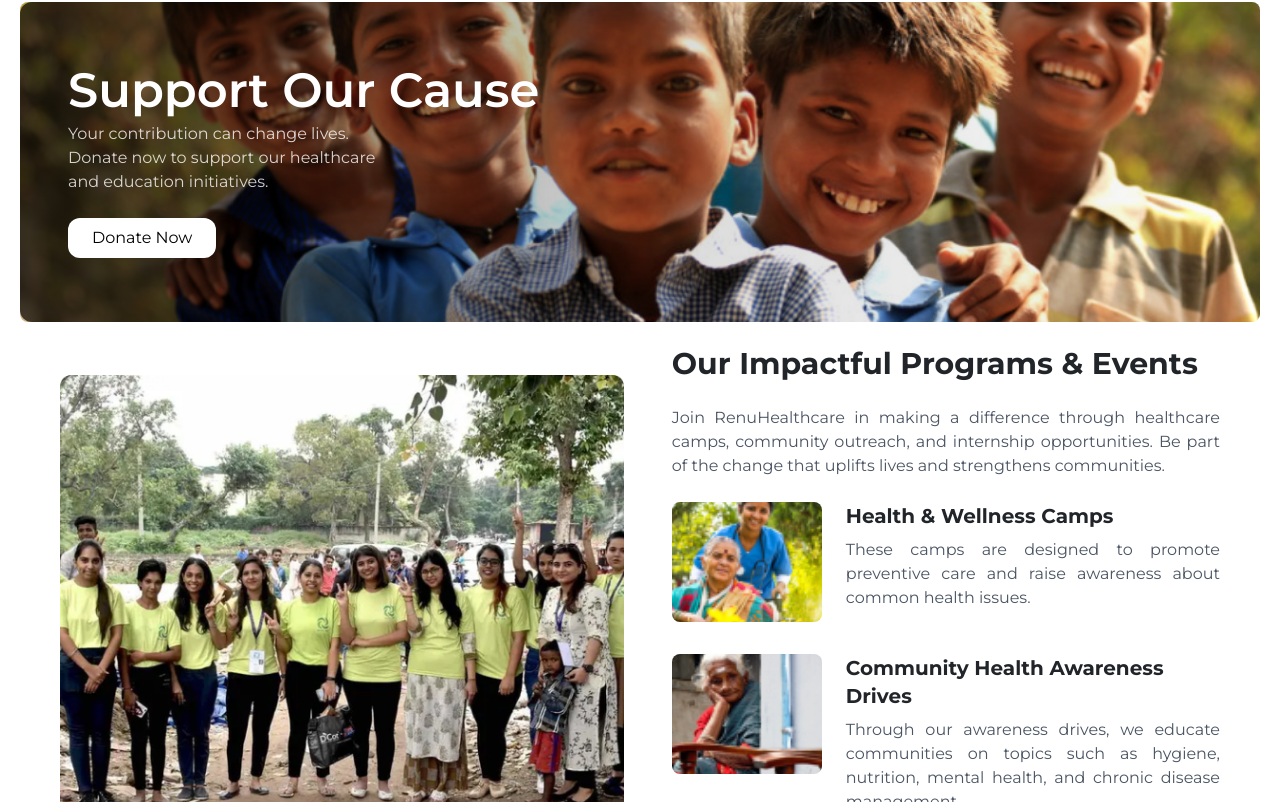
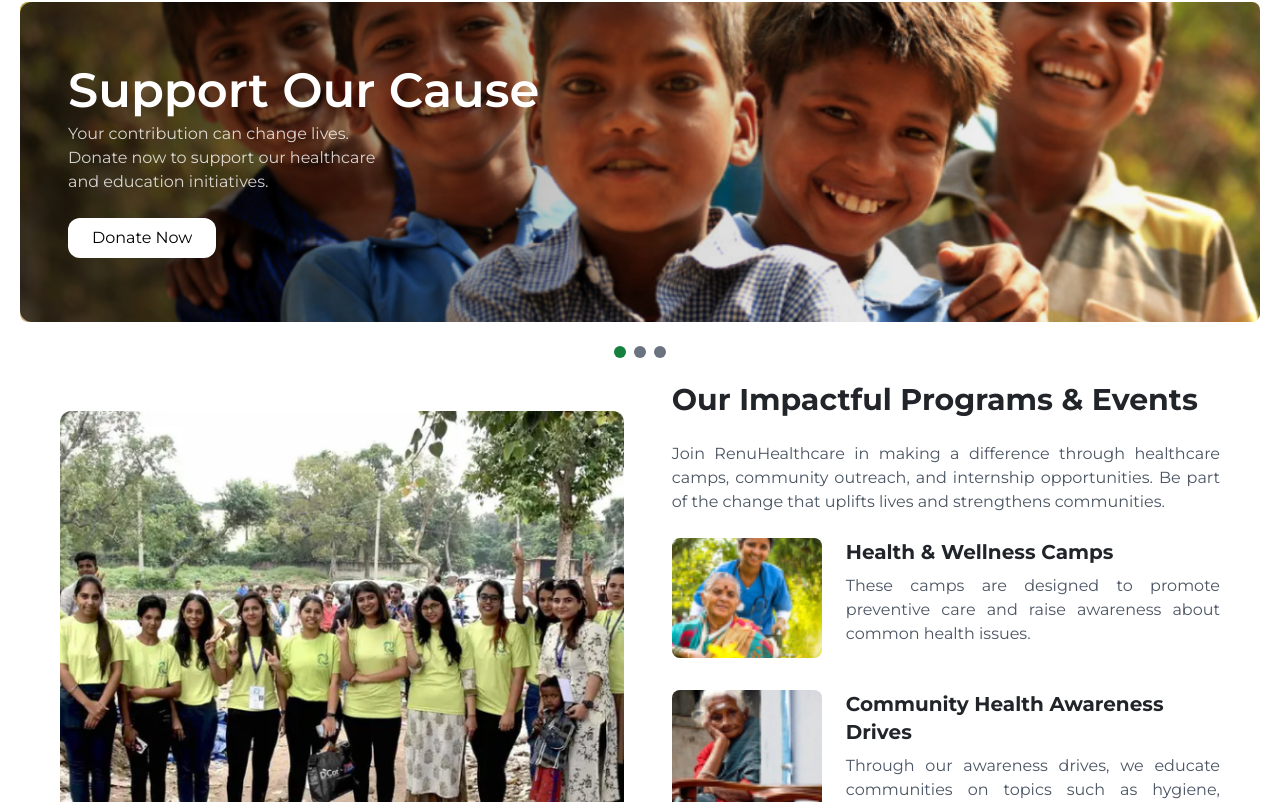
Before and after one commit to nikkibarnwal/renu-health-care, a React (Create React App) app: page / in a window 1280 px wide. Shown: the part 1140-1942 px from the top of the page. Built offline with nearby package versions, Linux system fonts and the light colour scheme.

Commit message:
feat:dots button to slider

```diff
--- a/src/Components/Home/Home.js
+++ b/src/Components/Home/Home.js
@@ -137,16 +137,15 @@ useEffect(() => {
 
 
       <div>
-    {/* Carusel */}
-    <div className="relative w-full max-w-[1240px] h-[320px] overflow-visible mx-auto flex justify-center">
-      {/* Loop through slides */}
+{/* Carousel */}
+<div className="relative w-full max-w-[1240px] h-[320px] overflow-hidden mx-auto flex items-center">
+  <div
+    className="flex flex-row w-full transition-transform duration-1000 ease-in-out"
+    style={{ transform: `translateX(-${currentSlide * 100}%)` }}
+  >
+    {/* Slides */}
     {slides.map((slide, index) => (
-        <div
-          key={index}
-          className={`absolute inset-0 transition-opacity duration-1000 ease-in-out ${
-            index === currentSlide ? "opacity-100" : "opacity-0"
-          }`}
-        >
+      <div key={index} className="min-w-full h-[320px] relative">
         {/* Background Image */}
         <img
           src={slide.img}
@@ -170,6 +169,22 @@ useEffect(() => {
       </div>
     ))}
   </div>
+</div>
+
+{/* 3 Dot Navigation placed below the image */}
+<div className="relative mt-6 flex justify-center space-x-2">
+  {slides.map((_, index) => (
+    <button
+      key={index}
+      className={`h-3 w-3 rounded-full ${
+        currentSlide === index ? "bg-green-700" : "bg-gray-500"
+      }`}
+      onClick={() => setCurrentSlide(index)}
+    />
+  ))}
+</div>
+
+
 
     {/*Event Section */}
     <section className="bg-white py-4 px-12">
@@ -184,6 +199,7 @@ useEffect(() => {
               className="w-full h-auto object-cover rounded-lg"
             />
           </div>
+
           {/* Content on the Right */}
           <div className="w-full md:w-1/2 md:pl-4">
             <h2 className="text-3xl font-bold mb-4">Our Impactful Programs & Events</h2>
```
Lines whose indentation alone changed are shown as unchanged.
